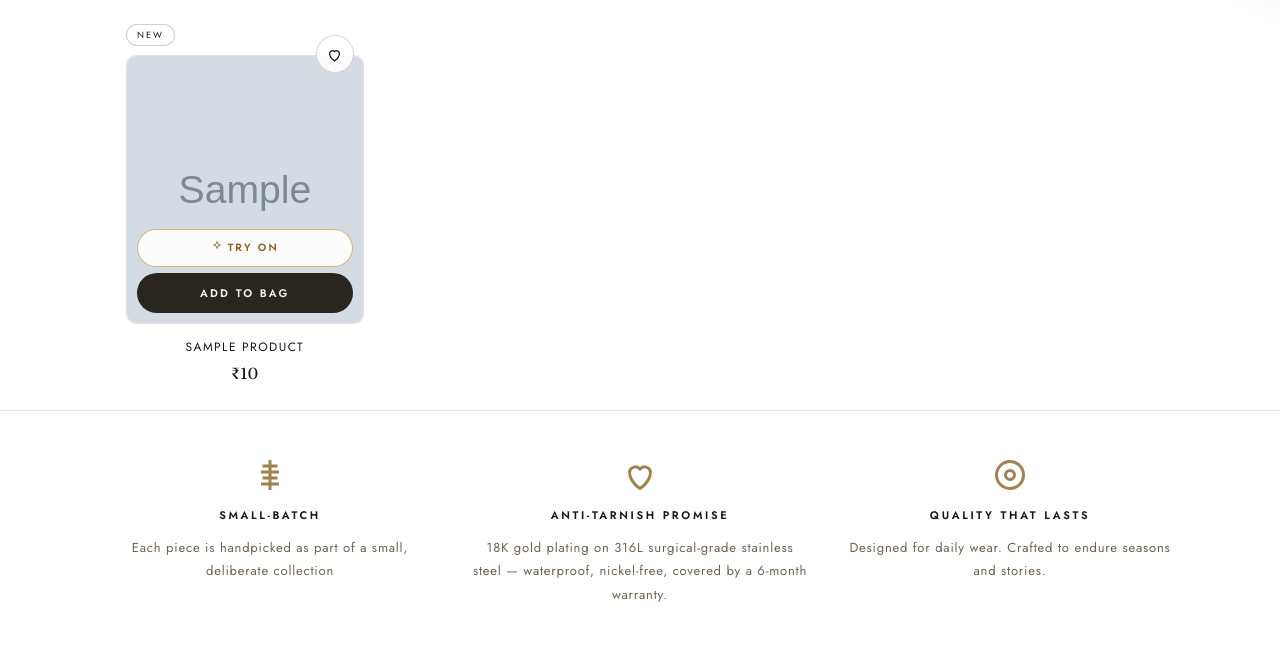
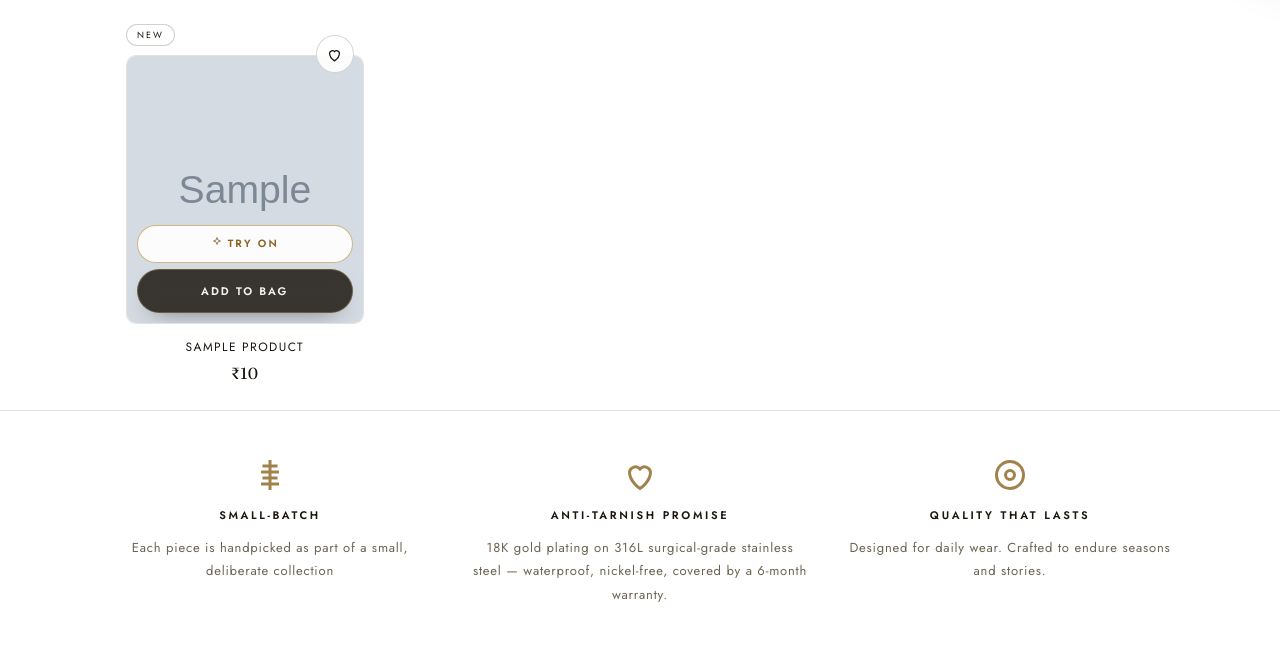
Before and after one commit to jayshetty1992/adornbysoc, a Django app: page /catalog/products/ in a window 1280 px wide. Shown: the part 828-1478 px from the top of the page. Run offline with Django 5.2, Linux system fonts and the light colour scheme; data comes from the database, SQL or seed files in the repository; tables that the repository leaves empty hold one stand-in row (values such as "Sample post"); grey boxes marked "Sample" are stand-in pictures; data that the repository does not hold is empty; some libraries are stand-ins or nearby versions.

Commit message:
Fix Add to Bag on shop cards; steady and refine the buy controls
Add to Bag did nothing on the collection and segment pages: .p-media
carried z-index:1, which made it a stacking context and trapped the
button's z-index:3 inside it, so the card's stretched link (z-1, later in
the DOM) took every click and opened the product page. Dropping that one
z-index frees the button while the image still routes to the product.

Buy It Now no longer leans toward the cursor — .btn-solid is out of the
magnetic set. A control that closes a sale is not a moving target. It
gains a gold hairline and a cast shadow instead, and hover changes only
light and shadow; Add to Bag is matched to it at 52px.

The card pills are now smoked glass over the photograph with a gold
hairline, filling gold on hover, and the gold sheen sweep now runs across
them and .btn-metal too.

Co-Authored-By: Claude Opus 5 <noreply@anthropic.com>

```diff
--- a/static/css/atelier.css
+++ b/static/css/atelier.css
@@ -118,9 +118,10 @@ body { background: transparent; }
    ============================================================ */
 
 /* --- the gold sheen: a single pass of light across the control --- */
-.btn-ghost,
+.btn-ghost, .btn-metal,
 .btn-gold, .btn-outline, .btn-solid,
 .cs-checkout, .quick-add, .tryon-pill,
+.card-quick-add, .card-tryon,
 .newsletter button, .search-form button,
 .mega-cta, .policy-cta, .faq-cta, .lb-btn, .acc-btn,
 .submit-btn, .btnpay,
@@ -131,9 +132,10 @@ body { background: transparent; }
   isolation: isolate;
 }
 
-.btn-ghost::after,
+.btn-ghost::after, .btn-metal::after,
 .btn-gold::after, .btn-outline::after, .btn-solid::after,
 .cs-checkout::after, .quick-add::after, .tryon-pill::after,
+.card-quick-add::after, .card-tryon::after,
 .newsletter button::after, .search-form button::after,
 .mega-cta::after, .policy-cta::after, .faq-cta::after, .lb-btn::after, .acc-btn::after,
 .submit-btn::after, .btnpay::after,
@@ -147,9 +149,10 @@ body { background: transparent; }
   pointer-events: none;
 }
 
-.btn-ghost:hover::after,
+.btn-ghost:hover::after, .btn-metal:hover::after,
 .btn-gold:hover::after, .btn-outline:hover::after, .btn-solid:hover::after,
 .cs-checkout:hover::after, .quick-add:hover::after, .tryon-pill:hover::after,
+.card-quick-add:hover::after, .card-tryon:hover::after,
 .newsletter button:hover::after, .search-form button:hover::after,
 .mega-cta:hover::after, .policy-cta:hover::after, .faq-cta:hover::after,
 .lb-btn:hover::after, .acc-btn:hover::after,
@@ -163,6 +166,7 @@ body { background: transparent; }
 .btn-metal, .btn-ghost, .btn-gold, .btn-outline, .btn-solid,
 .icon-btn, .arrow-btn, .car-btn, .wish-heart, .soc,
 .cs-checkout, .quick-add, .tryon-pill, .cs-qbtn,
+.card-quick-add, .card-tryon,
 .newsletter button, .search-form button,
 .mega-cta, .policy-cta, .faq-cta, .lb-btn, .acc-btn,
 .submit-btn, .btnpay, .price-band, .btn {
@@ -175,6 +179,7 @@ body { background: transparent; }
 
 .btn-metal:active, .btn-ghost:active, .btn-gold:active, .btn-outline:active,
 .btn-solid:active, .cs-checkout:active, .quick-add:active, .tryon-pill:active,
+.card-quick-add:active, .card-tryon:active,
 .newsletter button:active, .search-form button:active, .mega-cta:active,
 .policy-cta:active, .faq-cta:active, .lb-btn:active, .acc-btn:active,
 .submit-btn:active, .btnpay:active, .btn:active {
--- a/static/js/atelier.js
+++ b/static/js/atelier.js
@@ -162,8 +162,12 @@
      3. MAGNETIC PRIMARY CTAs
      Was homepage-only and .btn-metal-only. Now every primary
      action on the site leans toward the cursor.
+
+     Not .btn-solid: that is Buy It Now. A button that slides away
+     from the cursor is a target you have to chase, and the one
+     control that closes a sale is never allowed to move.
      ---------------------------------------------------------- */
-  var MAGNETIC = ".btn-metal, .btn-gold, .btn-solid, .cs-checkout, .submit-btn, .btnpay, .policy-cta";
+  var MAGNETIC = ".btn-metal, .btn-gold, .cs-checkout, .submit-btn, .btnpay, .policy-cta";
 
   function initMagnetic() {
     if (!FINE || !gsap) return;
--- a/templates/catalog/collection_list.html
+++ b/templates/catalog/collection_list.html
@@ -482,10 +482,12 @@
   z-index: 9999;
 }
 
-/* Product area lower so it never covers dropdown */
+/* Product area lower so it never covers dropdown.
+   .p-media deliberately has no z-index: giving it one made it a stacking
+   context, which trapped the Add to Bag button (z-3) inside it and let the
+   card's stretched link (z-1, later in the DOM) swallow every click. */
 .pl-grid,
-.p-card,
-.p-media {
+.p-card {
   position: relative;
   z-index: 1;
 }
@@ -754,23 +756,36 @@
   /* quick add + wishlist on cards (Ivory Atelier) */
   .p-card { position: relative; }
   .p-media { position: relative; }
+  /* smoked glass over the photograph, gold hairline, fills gold on hover —
+     same pill as the home rows so the shop reads as one shop */
   .card-quick-add {
     position: absolute; left: 10px; right: 10px; bottom: 10px; z-index: 3;
-    padding: 12px; border: 0; border-radius: 24px;
-    background: rgba(27, 22, 15, .92); color: #F7F3EC;
-    font-size: 11px; letter-spacing: .2em; text-transform: uppercase; font-weight: 600;
-    opacity: 0; transform: translateY(8px);
-    transition: opacity .35s ease, transform .35s ease, background .3s ease;
+    padding: 13px; border-radius: 26px;
+    border: 1px solid rgba(217, 178, 95, .3);
+    background: rgba(27, 22, 15, .84); color: #F7F3EC;
+    -webkit-backdrop-filter: blur(10px) saturate(130%);
+    backdrop-filter: blur(10px) saturate(130%);
+    box-shadow: 0 10px 24px -16px rgba(27, 22, 15, .9);
+    font-size: 11px; letter-spacing: .18em; text-transform: uppercase; font-weight: 600;
+    opacity: 0; transform: translateY(10px);
+    transition: opacity .35s ease, transform .45s var(--ease-silk),
+                background-color .3s ease, border-color .3s ease,
+                box-shadow .35s ease, color .3s ease;
     cursor: pointer;
   }
   .p-card:hover .card-quick-add { opacity: 1; transform: none; }
-  .card-quick-add:hover { background: #8A6420; }
-  .p-card:hover .card-quick-add:active { transform: scale(0.97); }
+  .card-quick-add:hover {
+    background: rgba(138, 100, 32, .94);
+    border-color: rgba(217, 178, 95, .8);
+    box-shadow: 0 14px 28px -14px rgba(138, 100, 32, .8);
+    color: #FFFDF8;
+  }
+  .p-card:hover .card-quick-add:active { transform: scale(0.972); }
   @media (hover: none) { .card-quick-add { opacity: 1; transform: none; } }
 
   /* virtual try-on pill above quick-add */
   .card-tryon {
-    position: absolute; left: 10px; right: 10px; bottom: 56px; z-index: 3;
+    position: absolute; left: 10px; right: 10px; bottom: 60px; z-index: 3;
     display: block; text-align: center; text-decoration: none;
     padding: 10px; border: 1px solid rgba(183, 134, 43, .6); border-radius: 24px;
     background: rgba(255, 255, 255, .92); color: #8A6420;
```
Also changed, not shown: static/css/home.css (+22 -8 lines), templates/catalog/product_detail.html (+21 -11 lines).
